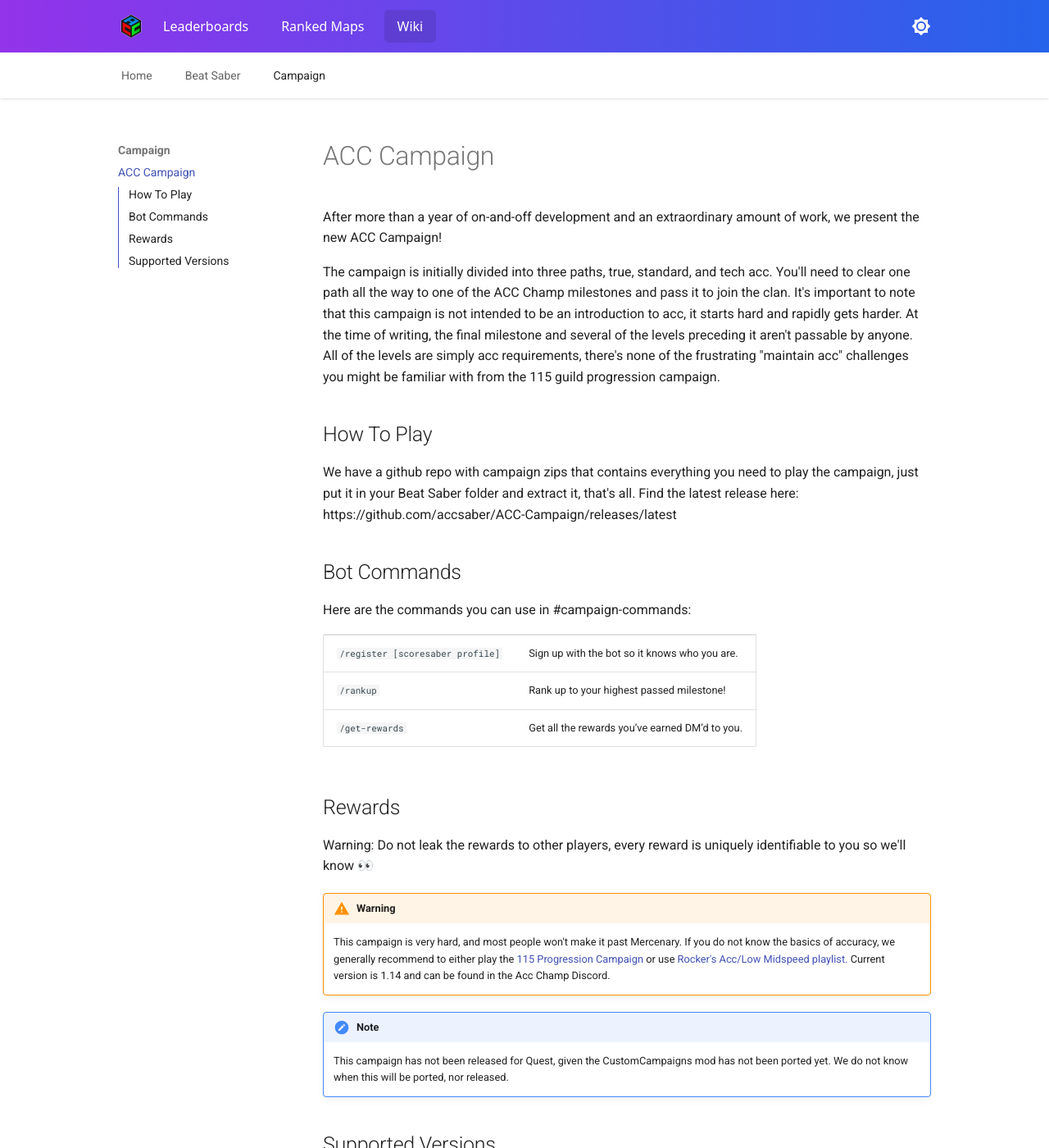
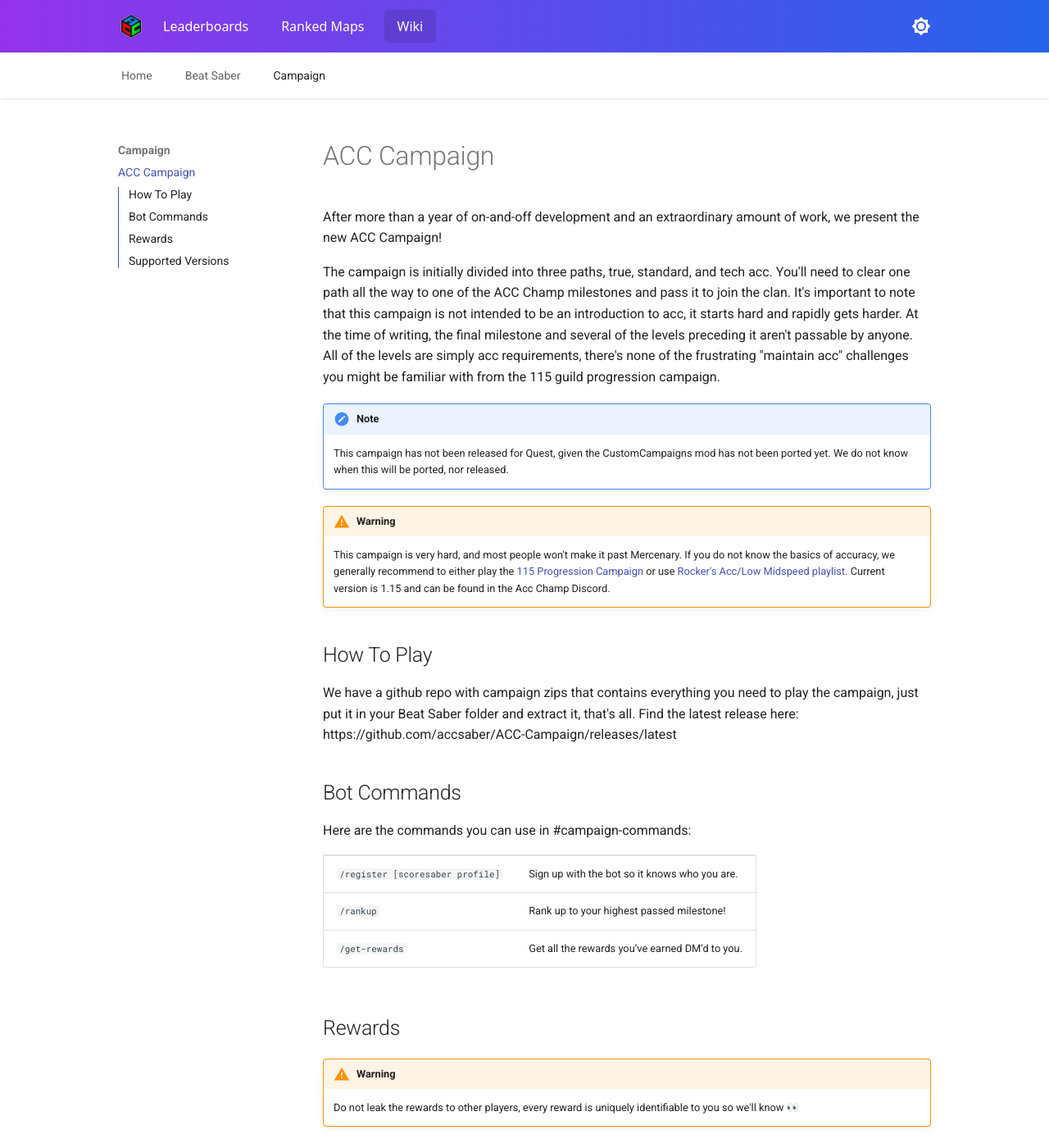
Before and after one commit to accsaber/wiki, an MkDocs documentation site: the page built from docs/campaign/index.md, in a window 1280 px wide and 1400 px high. Shown: the whole window at 82% size. Built offline with MkDocs 1.6.1 and Material for MkDocs 9.7.7, drawn with Linux system fonts in a browser that asks for light colours; comment, search, counter and statistics services are not loaded; part of the change alters nothing that is shown.

```diff
--- a/docs/campaign/index.md
+++ b/docs/campaign/index.md
@@ -3,6 +3,12 @@
 After more than a year of on-and-off development and an extraordinary amount of work, we present the new ACC Campaign!
 
 The campaign is initially divided into three paths, true, standard, and tech acc. You'll need to clear one path all the way to one of the ACC Champ milestones and pass it to join the clan. It's important to note that this campaign is not intended to be an introduction to acc, it starts hard and rapidly gets harder. At the time of writing, the final milestone and several of the levels preceding it aren't passable by anyone. All of the levels are simply acc requirements, there's none of the frustrating "maintain acc" challenges you might be familiar with from the 115 guild progression campaign.
+
+!!! note
+    This campaign has not been released for Quest, given the CustomCampaigns mod has not been ported yet. We do not know when this will be ported, nor released.
+
+!!! warning
+    This campaign is very hard, and most people won't make it past Mercenary. If you do not know the basics of accuracy, we generally recommend to either play the [115 Progression Campaign](https://discord.gg/j8m8cxr) or use [Rocker's Acc/Low Midspeed playlist.](https://canary.discord.com/channels/762899616986955787/762911163004223498/992423476642193469) Current version is 1.15 and can be found in the Acc Champ Discord.
 
 ## How To Play
 
@@ -37,15 +43,8 @@ Here are the commands you can use in #campaign-commands:
 </table>
 
 ## Rewards
-
-Warning: Do not leak the rewards to other players, every reward is uniquely identifiable to you so we'll know 👀
-
-
 !!! warning
-    This campaign is very hard, and most people won't make it past Mercenary. If you do not know the basics of accuracy, we generally recommend to either play the [115 Progression Campaign](https://discord.gg/j8m8cxr) or use [Rocker's Acc/Low Midspeed playlist.](https://canary.discord.com/channels/762899616986955787/762911163004223498) Current version is 1.14 and can be found in the Acc Champ Discord.
-
-!!! note
-    This campaign has not been released for Quest, given the CustomCampaigns mod has not been ported yet. We do not know when this will be ported, nor released.
+    Do not leak the rewards to other players, every reward is uniquely identifiable to you so we'll know 👀
 
 ## Supported Versions
 Version | Supported | Reason
```
